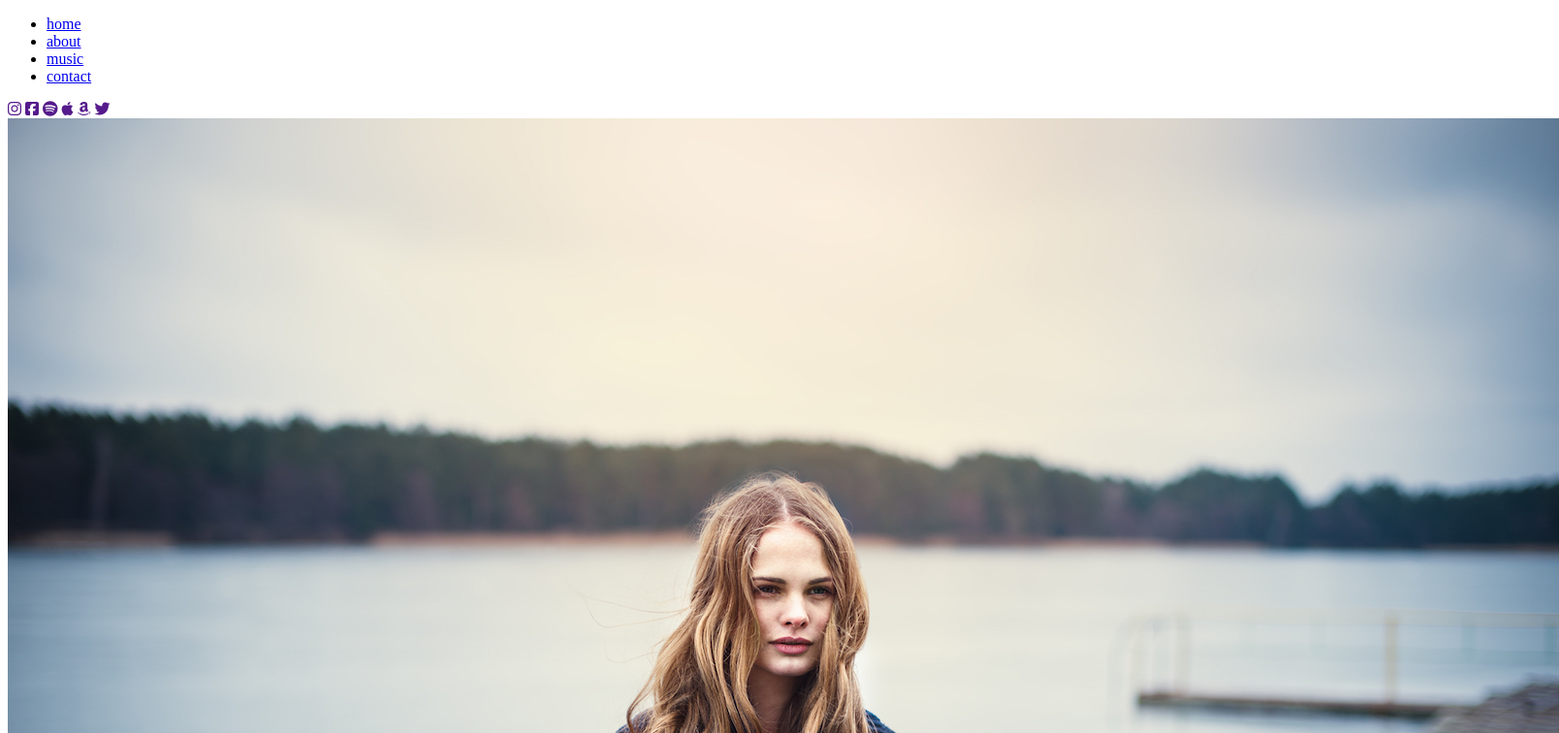
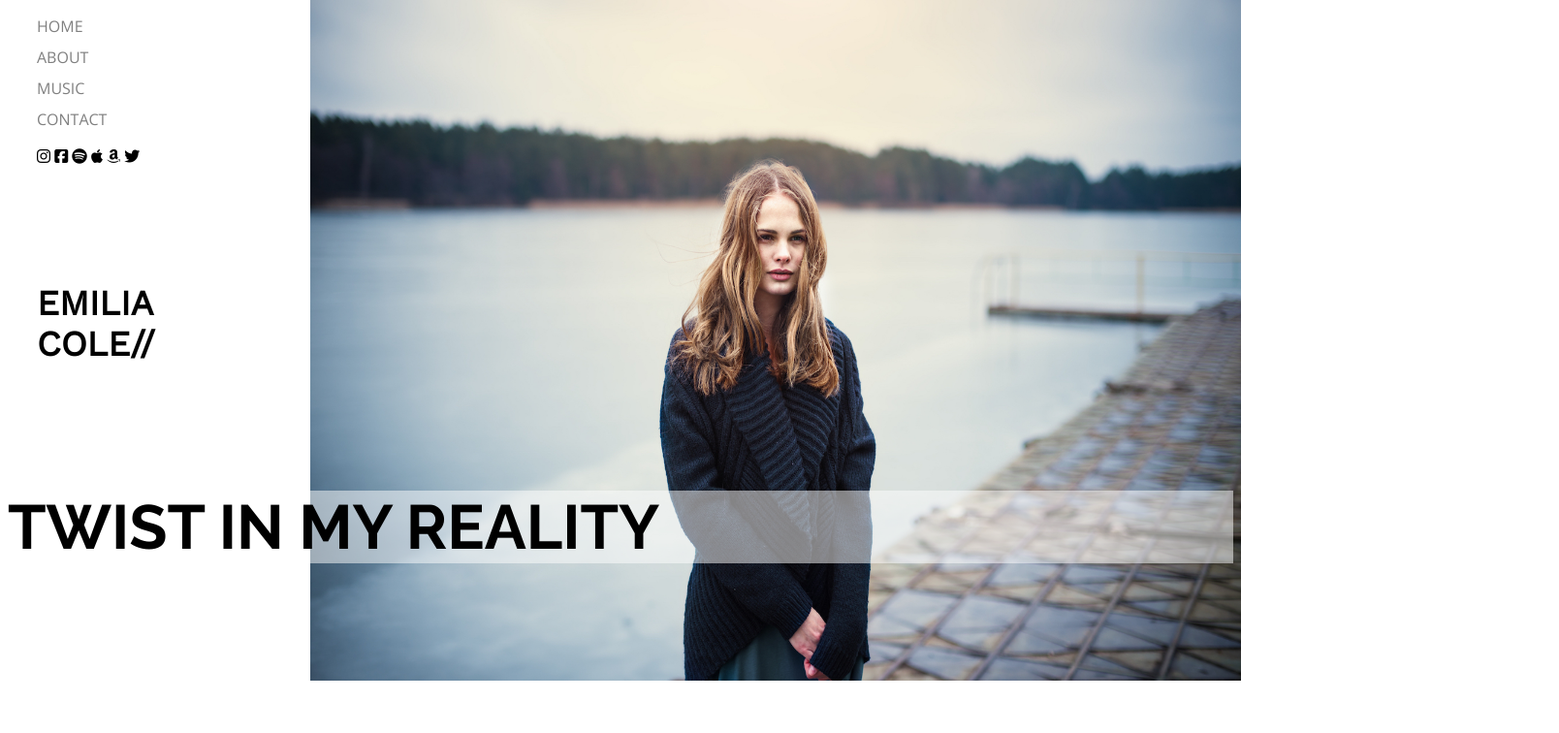
Before and after one commit to Alejandrodlk/Emilia_Cole, a website: page views/index.html in a window 1280 px wide. Shown: the top 756 px of the page at 97% size, 1608 px wide, since content can reach past the window. Drawn offline with nearby package versions, Linux system fonts and the light colour scheme.

Commit message:
styles  general y home done

```diff
--- /dev/null
+++ b/public/css/about.css
@@ -0,0 +1,3 @@
+.about h1{
+    line-height: 30px; /* Para achicar o agrandar el espacio que deja el <br> */
+}
--- /dev/null
+++ b/public/css/general.css
@@ -0,0 +1,25 @@
+body {
+    font-family: "Open Sans";
+}
+
+li{
+    list-style: none; /* Quitar viñeta */
+}
+
+a{
+    text-decoration: none; /* Quitar subrrayado */
+    color: black;
+}
+
+h1,h2{
+    text-transform: uppercase; /* Pasar h1 a MAYUSCULA */
+    font-family: "Raleway";
+}
+
+header nav ul li{
+    text-transform: uppercase;
+}
+
+header nav ul{
+    padding: 0;
+}
--- /dev/null
+++ b/public/css/home.css
@@ -0,0 +1,32 @@
+body.home{
+    background-image: url("/images/emilia-home.jpg"); /* Imagen de fondo */
+    background-size: 75% 125% ; /* Achico la imagen, por defecto se repite para completar el 100% de la patalla */
+    background-repeat: no-repeat; /* Hago que no se repita */
+    background-position: right ; /* Para ajustar para arriba */
+}
+/* header */
+.home header{
+    margin-left: 30px;
+}
+
+.home header nav ul li{
+    margin: 10px 0;
+}
+
+.home header nav ul li a{
+    color: gray
+}
+
+/* main */
+.home h2{
+    font-family: "Work Sans";
+    font-size: 36px;
+    margin-left: 30px;
+    margin-top: 120px;
+}
+
+.home h1{
+    background-color: rgba(255, 255, 255, 0.5); /* Opacidad del h1 home "rgba" */
+    font-size: 64px;
+    margin-top: 130px;
+}
--- /dev/null
+++ b/public/css/music.css
@@ -0,0 +1,4 @@
+body.music{
+    background-image: url("/images/emilia-music-top.jpg"); /* Una imagen de fondo muy chiquita se retite tantas veces sean necesarias para completar el fondo. */
+    background-repeat: no-repeat; /* No se repite la imagen */
+}
--- /dev/null
+++ b/public/css/styles.css
@@ -0,0 +1,6 @@
+@import url('https://fonts.googleapis.com/css2?family=Open+Sans&family=Raleway:wght@400;700&family=Work+Sans&display=swap');
+@import "./general.css";
+@import "./home.css";
+@import "./music.css";
+@import "./contact.css";
+@import "./about.css";
--- a/views/index.html
+++ b/views/index.html
@@ -6,9 +6,10 @@
     <meta name="viewport" content="width=device-width, initial-scale=1.0">
     <title>Home | Emilia Cole</title>
     <script src="https://kit.fontawesome.com/3f21023fe6.js" crossorigin="anonymous"></script> <!-- Vincular con un archivo de javascript que esta en linea -->
+    <link rel="stylesheet" href="/css/styles.css">
 </head>
 
-<body>
+<body class="home"> <!-- Vinculo home.css -->
     <header>
         <nav>
             <ul>
@@ -28,9 +29,9 @@
         </nav>
     </header>
     <main>
-        <img src="/images/emilia-home.jpg" alt="">
+
         <h2>Emilia <br> Cole//</h2>
-        <h1>TWIST IN MY REALITY</h1>
+        <h1>twist in my reality</h1>
     </main>
 </body>
 </html>
```
Also changed, not shown: views/about.html (+2 -1 lines), views/contact.html (+2 -1 lines), views/music.html (+2 -1 lines), public/css/contact.css (added).
